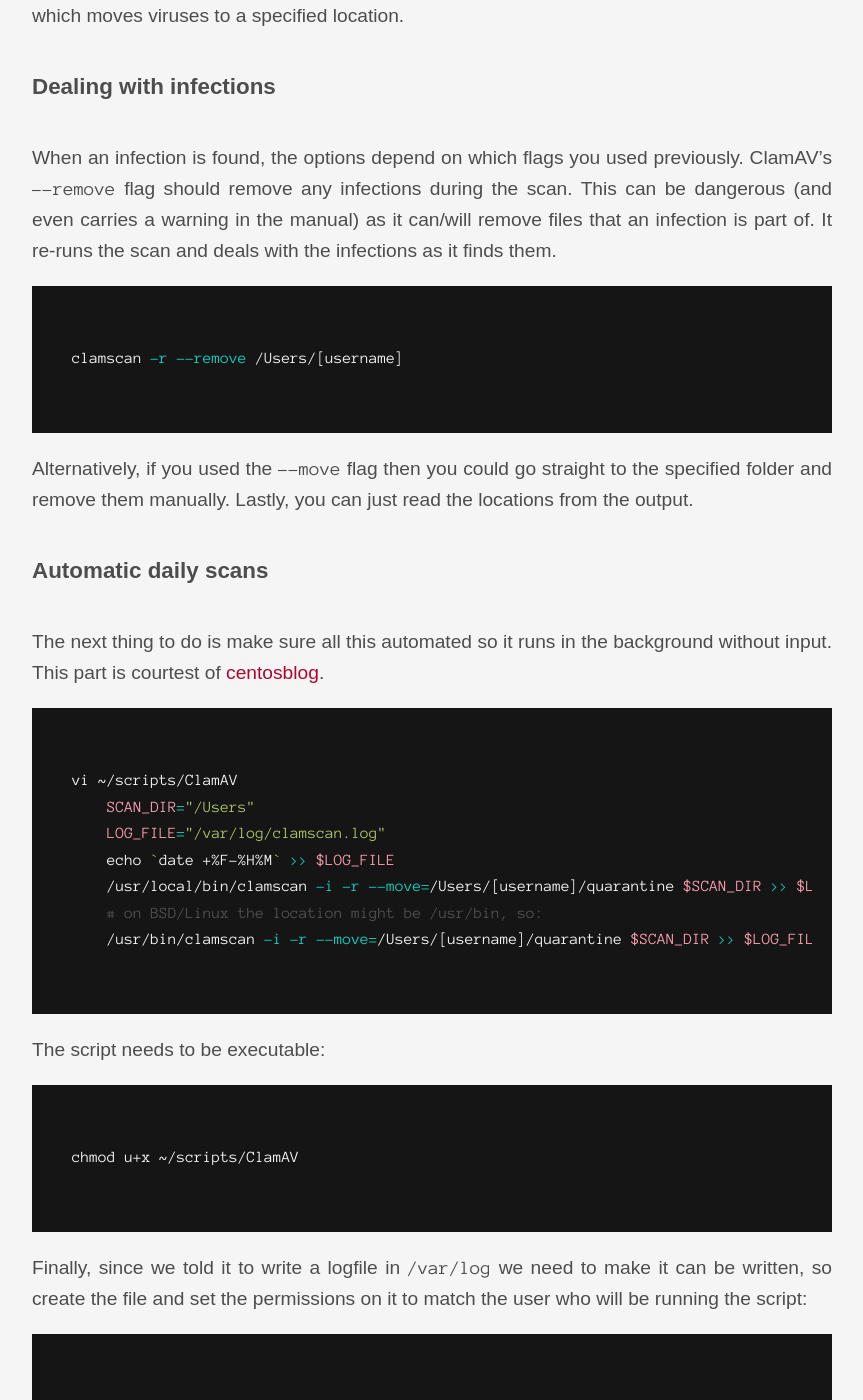
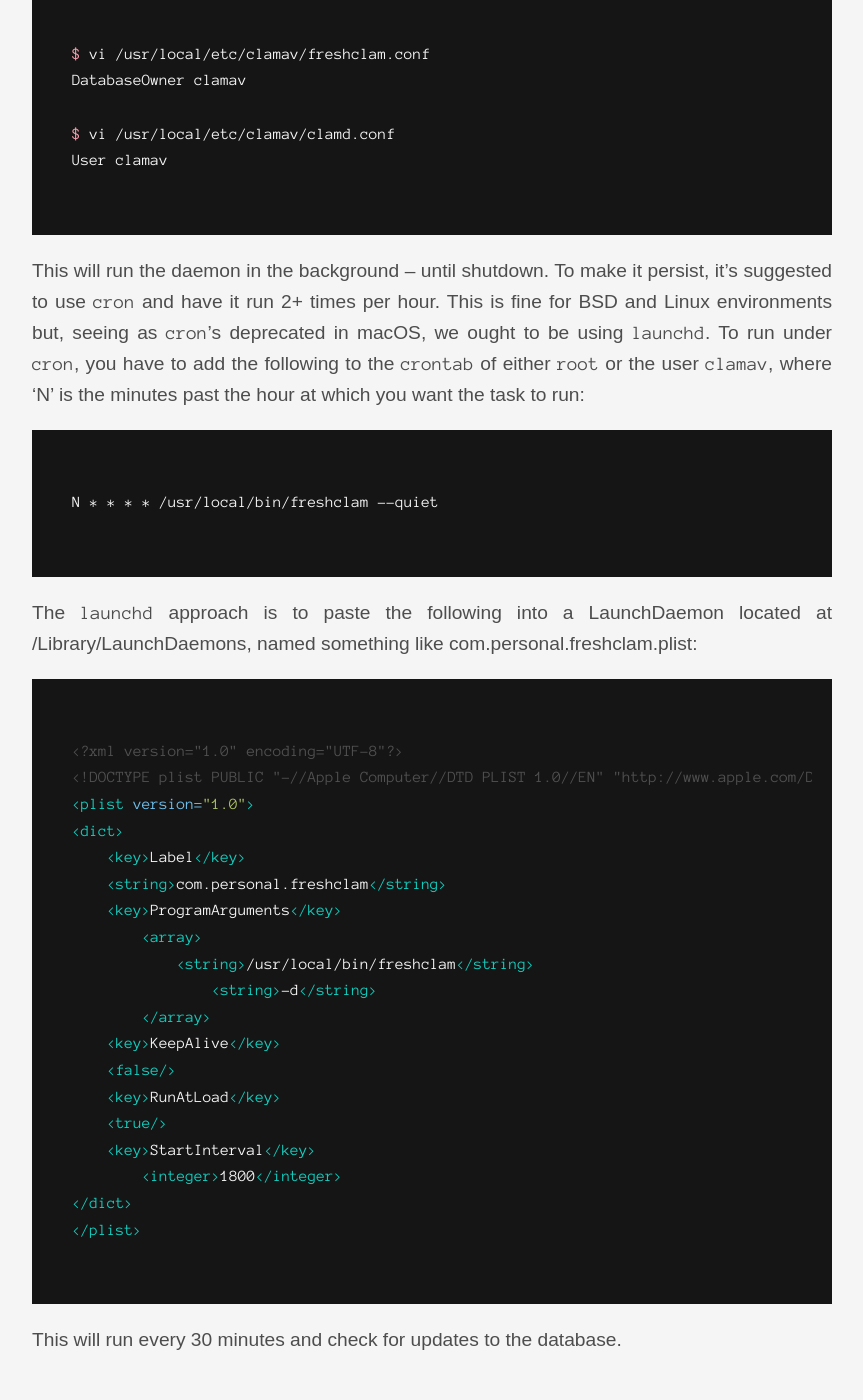
Before and after one commit to paulrbts/blog, a Jekyll site: the page built from _posts/software/2017-08-18-clamav.md, in a window 1280 px wide and 1400 px high, scrolled down 2770 px. Shown: the whole window, without its empty margins (208-1071 px from the left). Built offline with Jekyll 4.4.1, drawn with Linux system fonts in a browser that asks for light colours; nearby versions of some CDN libraries; some web fonts are replaced; some of the changed text lies outside the part shown.

Commit message:
made cron bsd; added launchd; many formatting changes

````diff
--- a/_posts/software/2017-08-18-clamav.md
+++ b/_posts/software/2017-08-18-clamav.md
@@ -30,42 +30,85 @@ To view the manual at any time, just `man clamscan` or use the link above.
 ##### Install
 Installation is easier with [Homebrew](https://www.brew.sh).
 
-    brew install clamav
+	$ brew install clamav
 
 ##### Create and edit configuration files
 
+	$ cd /usr/local/etc/clamav
+	$ cp freshclam.conf.sample freshclam.conf
+	$ vi freshclam.conf
+
+Comment/Uncomment the following lines, so they look like this:
 ```sh
-    cd /usr/local/etc/clamav
-    cp freshclam.conf.sample freshclam.conf
-    vi freshclam.conf
-
-    # Comment/Uncomment the following lines:
-    # Example
-    SubmitDetectionStats /var/logs/clamav
+# Example
+SubmitDetectionStats /var/logs/clamav
 ```
 ##### Update database
 
-    freshclam
+    $ freshclam
 
 If the output is OK, create a log file in /var/log (owned by clamav or another user freshclam will be running as):
 
-```sh
-    touch /var/log/freshclam.log
-    chmod 600 /var/log/freshclam.log
-    chown clamav /var/log/freshclam.log
-```
+	$ touch /var/log/freshclam.log
+	$ chmod 600 /var/log/freshclam.log
+	$ chown clamav /var/log/freshclam.log
+
 Then run the following to start the freshclam daemon:
 
+	$ freshclam -d
+
+However, we may find that we get the error:
+
+	ERROR: Can't open /var/log/freshclam.log in append mode (check permissions!).
+	ERROR: Problem with internal logger (UpdateLogFile = /var/log/freshclam.log).
+
+In which case, we need to edit the following files and comment out the lines:
 ```sh
-freshclam -d
+$ vi /usr/local/etc/clamav/freshclam.conf
+DatabaseOwner clamav
+
+$ vi /usr/local/etc/clamav/clamd.conf
+User clamav
 ```
+
+This will run the daemon in the background -- until shutdown.
+To make it persist, it's suggested to use `cron` and have it run 2+ times per hour.
+This is fine for BSD and Linux environments but, seeing as `cron`'s deprecated in macOS, we ought to be using `launchd`.
+To run under `cron`, you have to add the following to the `crontab` of either `root` or the user `clamav`, where 'N' is the minutes past the hour at which you want the task to run:
+
+	N * * * * /usr/local/bin/freshclam --quiet
+
+The `launchd` approach is to paste the following into a LaunchDaemon located at /Library/LaunchDaemons, named something like com.personal.freshclam.plist:
+
+```xml
+<?xml version="1.0" encoding="UTF-8"?>
+<!DOCTYPE plist PUBLIC "-//Apple Computer//DTD PLIST 1.0//EN" "http://www.apple.com/DTDs/PropertyList-1.0.dtd">
+<plist version="1.0">
+<dict>
+    <key>Label</key>
+    <string>com.personal.freshclam</string>
+    <key>ProgramArguments</key>
+	<array>
+	    <string>/usr/local/bin/freshclam</string>
+		<string>-d</string>
+	</array>
+    <key>KeepAlive</key>
+    <false/>
+    <key>RunAtLoad</key>
+    <true/>
+    <key>StartInterval</key>
+        <integer>1800</integer>
+</dict>
+</plist>
+```
+
+This will run every 30 minutes and check for updates to the database.
 
 ##### Scanning
 Running a full system scan uses the familiar layout of `command flags target`, flags -r is recursive, --bell shows a Terminal bell when an infection is found and -i will only print the infected files.
 
-```sh
-clamscan -r --bell -i /
-```
+	$ clamscan -r --bell -i /
+
 The output will show you any infected files, with their locations.
 
 Other options are available, such as the flag `--move=/Users/[username]/quarantine` which moves viruses to a specified location.
@@ -76,43 +119,102 @@ ClamAV's `--remove` flag should remove any infections during the scan.
 This can be dangerous (and even carries a warning in the manual) as it can/will remove files that an infection is part of.
 It re-runs the scan and deals with the infections as it finds them.
 
-```sh
-clamscan -r --remove /Users/[username]
-```
+	$ clamscan -r --remove /Users/[username]
 
 Alternatively, if you used the `--move` flag then you could go straight to the specified folder and remove them manually.
 Lastly, you can just read the locations from the output.
 
-##### Automatic daily scans
-The next thing to do is make sure all this automated so it runs in the background without input.
-This part is courtest of [centosblog](https://www.centosblog.com/how-to-install-clamav-and-configure-daily-scanning-on-centos/).
+##### Automated daily scans
+The next thing to do is make sure all this is automated so it runs in the background without input.
+We'll write a script, courtesy of [centosblog](https://www.centosblog.com/how-to-install-clamav-and-configure-daily-scanning-on-centos/).
 
 ```sh
-vi ~/scripts/ClamAV
+$ vi ~/scripts/ClamAV
     SCAN_DIR="/Users"
     LOG_FILE="/var/log/clamscan.log"
     echo `date +%F-%H%M` >> $LOG_FILE
     /usr/local/bin/clamscan -i -r --move=/Users/[username]/quarantine $SCAN_DIR >> $LOG_FILE
-    # on BSD/Linux the location might be /usr/bin, so:
-    /usr/bin/clamscan -i -r --move=/Users/[username]/quarantine $SCAN_DIR >> $LOG_FILE
+# on BSD/Linux the location might be /usr/bin, so instead:
+    /usr/bin/clamscan -i -r --move=/home/[username]/quarantine $SCAN_DIR >> $LOG_FILE
 ```
 The script needs to be executable:
 
-```sh
-chmod u+x ~/scripts/ClamAV
+	$ chmod u+x ~/scripts/ClamAV
+
+Finally, since we told it to write a logfile in `/var/log` we need to make sure it can be written, so create the file and set the permissions on it to match the user who will be running the script:
+
+	$ sudo touch /var/log/clamscan.log
+	$ sudo chown [username]:[group] /var/log/clamscan.log
+
+Now, for BSD/Linux we just need to install it to crontab and make sure it runs regularly:
+
+	$ crontab -e
+	05	*	*	*	*	~/scripts/ClamAV
+
+Or, for macOS, it's back to launchd:
+
+	$ sudo vi /Library/LaunchDaemons/com.personal.clamav.plist
+
+And paste:
+```xml
+<?xml version="1.0" encoding="UTF-8"?>
+<!DOCTYPE plist PUBLIC "-//Apple Computer//DTD PLIST 1.0//EN" "http://www.apple.com/DTDs/PropertyList-1.0.dtd">
+<plist version="1.0">
+<dict>
+    <key>Label</key>
+    <string>com.personal.clamscan</string>
+    <key>Program</key>
+    <string>/Users/[you]/Scripts/clamscan</string>
+    <key>KeepAlive</key>
+    <false/>
+    <key>RunAtLoad</key>
+    <false/>
+    <key>StartCalendarInterval</key>
+    <dict>
+        <key>Hour</key>
+        <integer>18</integer>
+        <key>Minute</key>
+        <integer>28</integer>
+    </dict>
+    <key>StandardErrorPath</key>
+    <string>/var/log/clamscan.stderr</string>
+</dict>
+</plist>
 ```
-Finally, since we told it to write a logfile in `/var/log` we need to make it can be written, so create the file and set the permissions on it to match the user who will be running the script:
+
+Finally, let's just make sure we get system emails telling us if there's anything found.
+First, we write a simple script named `clam-mail` located at ~/Scripts:
 
 ```sh
-sudo touch /var/log/clamscan.log
-sudo chown [username]:[group] /var/log/clamscan.log
+echo "There are new items for review in /Users/[you]/tmp/quarantine" | mail -s "URGENT! Clamscan Found Infections!" root
 ```
 
-Now we just need to install it to crontab and make sure it runs regularly:
+This will send an email to `root` using the [`postfix` setup]({{ site.baseurl }}/software/2017/08/12/postfix-macos-gmx/) process that we've already been through.
+Then we create the LaunchDaemon:
 
-```sh
-crontab -e
-05	*	*	*	*	~/scripts/ClamAV
+	$ sudo vi /Library/LaunchDaemons/com.personal.clammail.plist
+
+```xml
+<?xml version="1.0" encoding="UTF-8"?>
+<!DOCTYPE plist PUBLIC "-//Apple Computer//DTD PLIST 1.0//EN" "http://www.apple.com/DTDs/PropertyList-1.0.dtd">
+<plist version="1.0">
+<dict>
+    <key>Label</key>
+    <string>com.personal.clammail</string>
+    <key>ProgramArguments</key>
+	<array>
+		<string>/Users/[you]/Scripts/clam-mail</string>
+	</array>
+    <key>WatchPaths</key>
+    <array>
+        <string>/Users/[you]/tmp/quarantine</string>
+    </array>
+    <key>AbandonProcessGroup</key>
+    <true/>
+	<key>StandardErrorPath</key>
+    <string>/var/log/clamscanqmail.stderr</string>
+</dict>
+</plist>
 ```
 
 #### Sources
````
